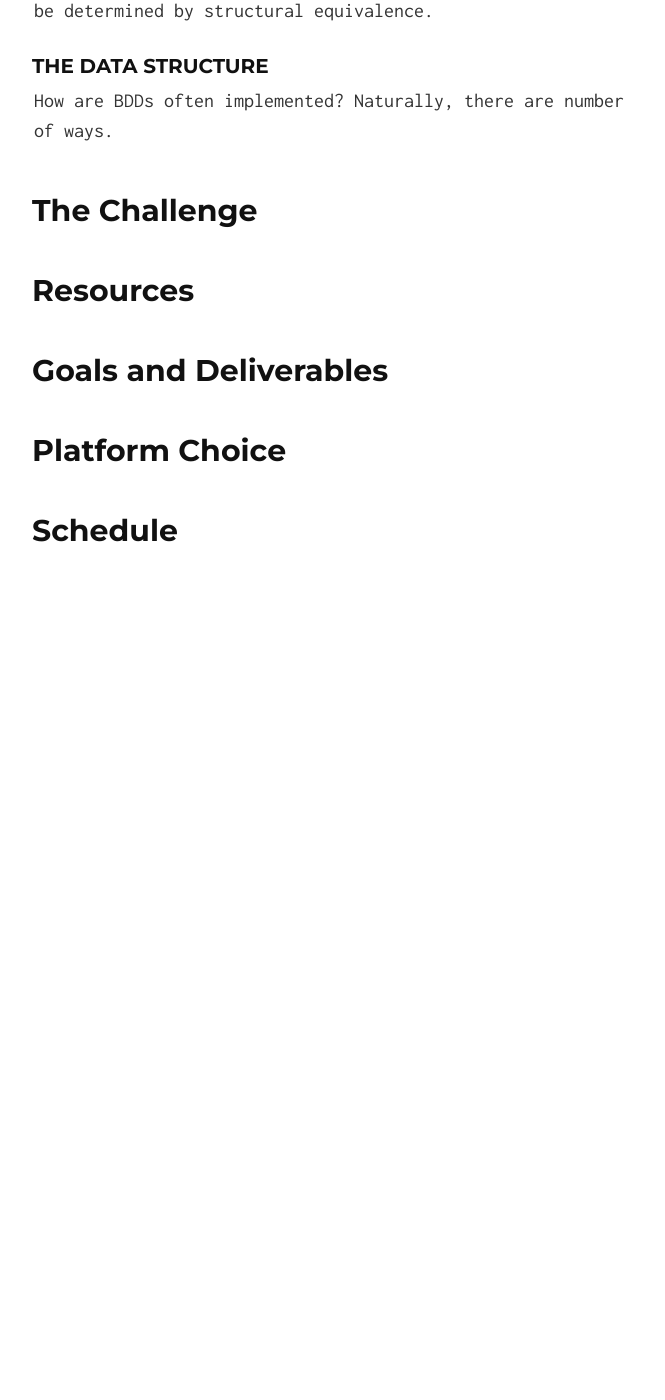
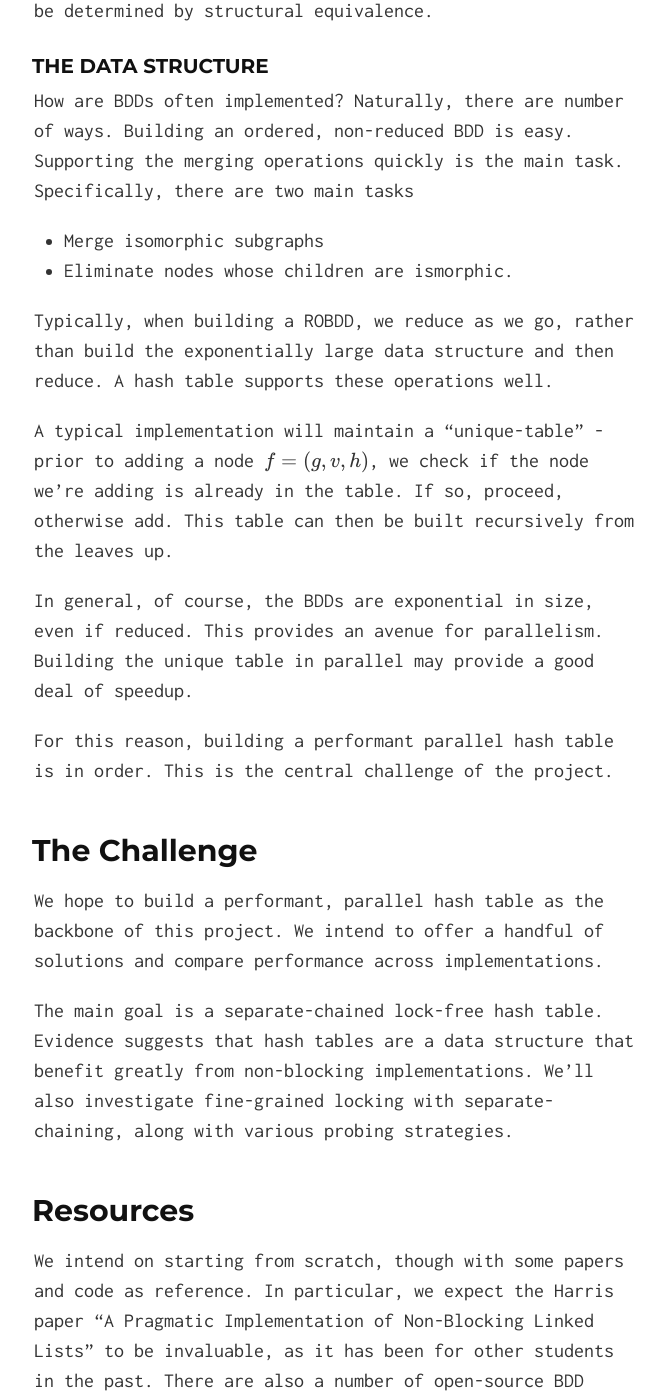
Before and after one commit to evanbergeron/lockfree-bdd, a Jekyll site: the page built from index.md, in a window 1280 px wide and 1400 px high, scrolled down 1548 px. Shown: the whole window, without its empty margins (306-971 px from the left). Built offline with Jekyll 4.4.1, drawn with Linux system fonts in a browser that asks for light colours; formulas are drawn with MathJax 3; before the commit the page ends 2194 px from its top, so only the background shows below that; some of the changed text lies outside the part shown.

Commit message:
Add deliverables and challenge, add more background

```diff
--- a/index.md
+++ b/index.md
@@ -32,13 +32,38 @@
 
 ### The Data Structure
 
-How are BDDs often implemented? Naturally, there are number of ways.
+How are BDDs often implemented? Naturally, there are number of ways. Building an ordered, non-reduced BDD is easy. Supporting the merging operations quickly is the main task. Specifically, there are two main tasks
+
+* Merge isomorphic subgraphs
+* Eliminate nodes whose children are ismorphic.
+
+Typically, when building a ROBDD, we reduce as we go, rather than build the exponentially large data structure and then reduce. A hash table supports these operations well.
+
+A typical implementation will maintain a "unique-table" - prior to adding a node $f = (g, v, h)$, we check if the node we're adding is already in the table. If so, proceed, otherwise add. This table can then be built recursively from the leaves up.
+
+In general, of course, the BDDs are exponential in size, even if reduced. This provides an avenue for parallelism. Building the unique table in parallel may provide a good deal of speedup.
+
+For this reason, building a performant parallel hash table is in order. This is the central challenge of the project.
 
 ## The Challenge
 
+We hope to build a performant, parallel hash table as the backbone of this project. We intend to offer a handful of solutions and compare performance across implementations.
+
+The main goal is a separate-chained lock-free hash table. Evidence suggests that hash tables are a data structure that benefit greatly from non-blocking implementations. We'll also investigate fine-grained locking with separate-chaining, along with various probing strategies.
+
 ## Resources
+We intend on starting from scratch, though with some papers and code as reference. In particular, we expect the Harris paper "A Pragmatic Implementation of Non-Blocking Linked Lists" to be invaluable, as it has been for other students in the past. There are also a number of open-source BDD libraries out there, which will serve as reference points for sequential implementations.
 
 ## Goals and Deliverables
+
+### Plan to Achieve
+* Fine-grained locking implementations of linked list, separately-chained hash table, and BDD library
+* Lock-free implementations of linked list, separately-chained hash table, and BDD library
+* Benchmarks investigating performance across both implementations
+* A handful of canonical BDD examples, specifically nqueens
+
+### Hope to Achieve
+* Increasingly clever hash tables, perhaps using binary trees instead of linked lists in each bucket.
 
 ## Platform Choice
 
```
